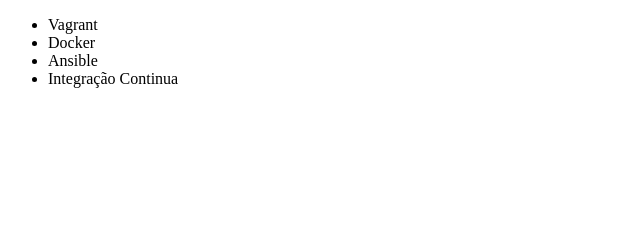
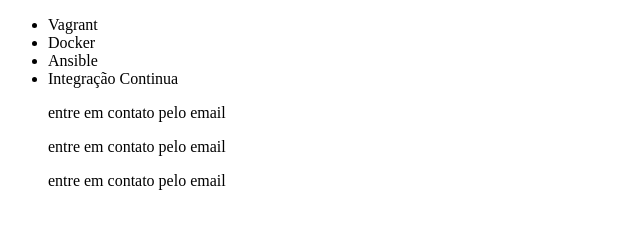
Before and after one commit to MrcCravo/catalogodejogos, a plain HTML site: page index.html in a window 1280 px wide. Shown: the whole page, without its empty margins (0-640 px from the left). Drawn offline with Linux system fonts and the light colour scheme.

Commit message:
primeira modificação na brach desenvolvimento

```diff
--- a/index.html
+++ b/index.html
@@ -10,6 +10,9 @@
         <li>Docker</li>
         <li>Ansible</li>
         <li>Integração Continua</li>
+        <p>entre em contato pelo email</p>
+        <p>entre em contato pelo email</p>
+        <p>entre em contato pelo email</p>
     </ul>
 </body>
 </html>
```
